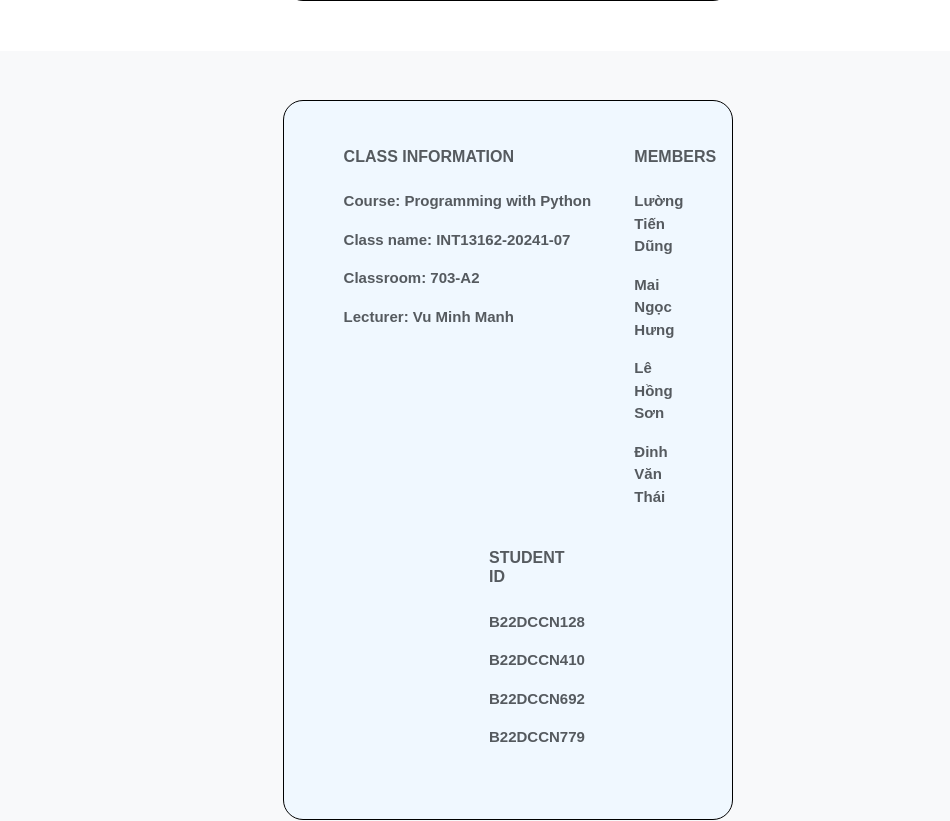
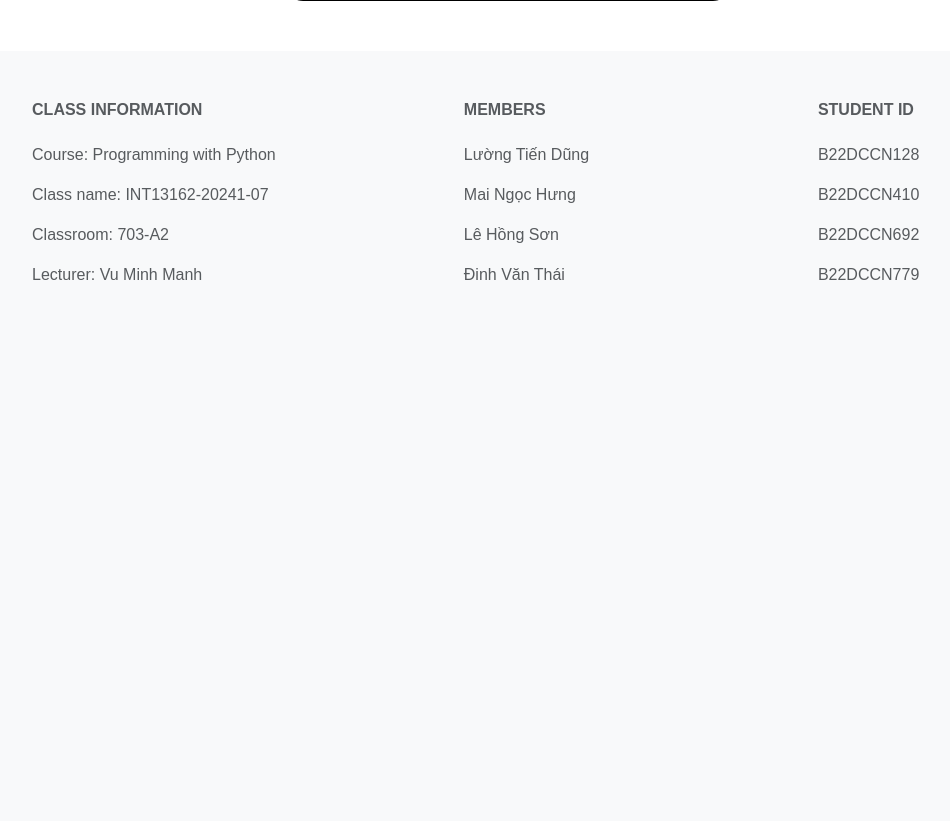
Before and after one commit to thaisnek/EnglishLearning, a Django app: page /signup/ in a window 1280 px wide. Shown: the part 633-1454 px from the top of the page, without its empty margins (132-1082 px from the left). After the commit the page ends 913 px from the top, so only its background shows below. Run offline with Django 5.2, Linux system fonts and the light colour scheme.

Commit message:
Update signup.css

```diff
--- a/EngLearning/courses/static/courses/css/signup.css
+++ b/EngLearning/courses/static/courses/css/signup.css
@@ -7,7 +7,7 @@ body{
     margin-left:80px;
     margin-bottom:20px;
 }
-.container{
+.container:nth-child(3){
     font-size: 15px;
     font-weight:700;
     text-align:left;
```
